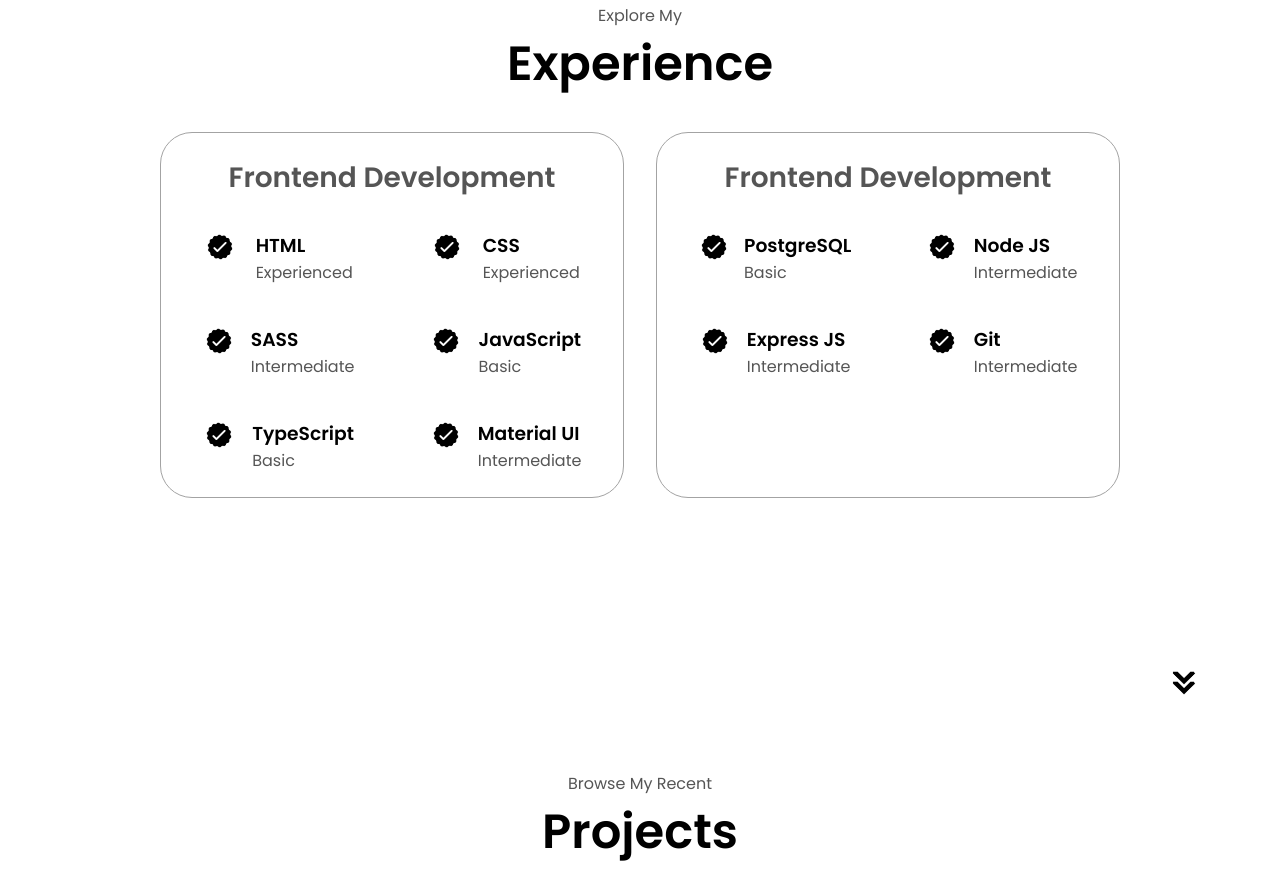
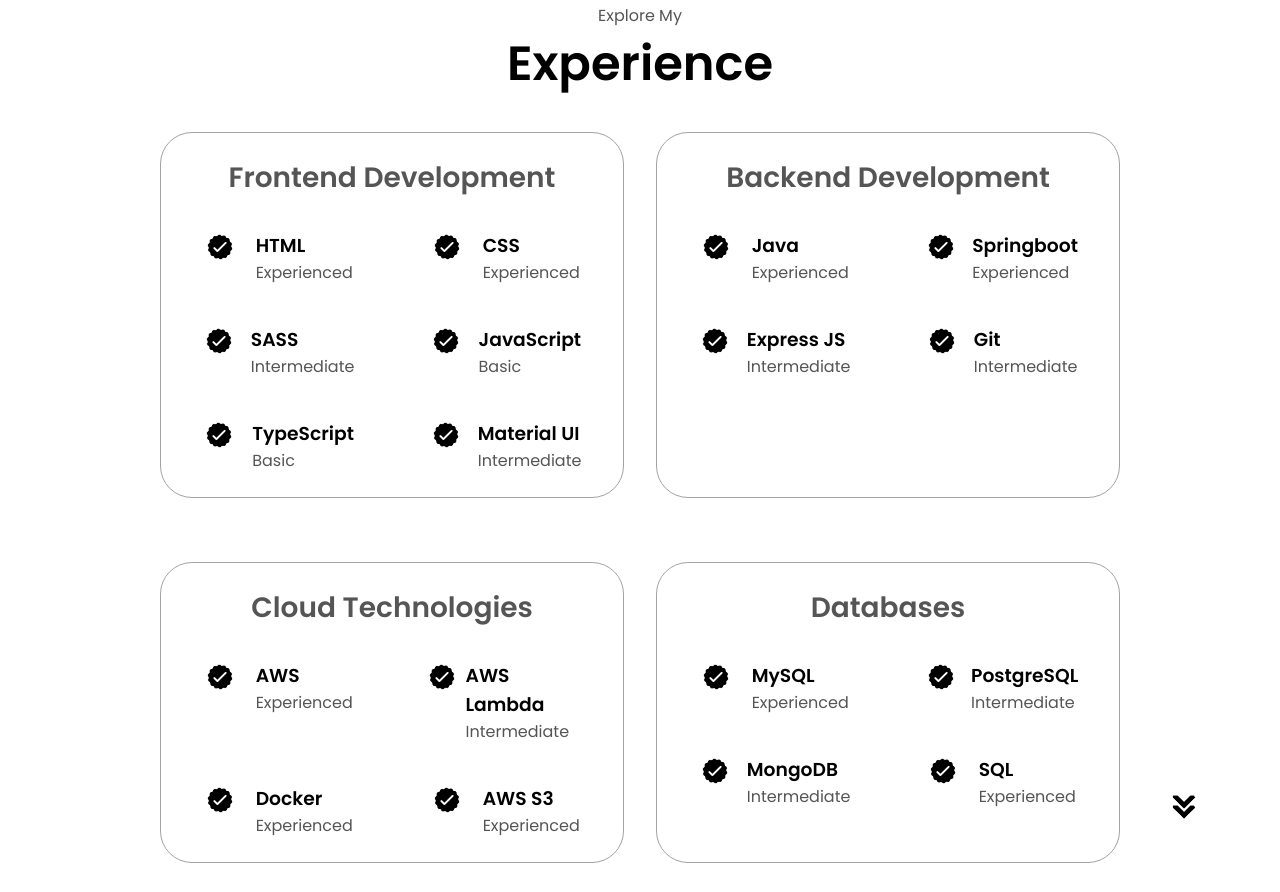
Before and after one commit to AravindPullarcot/Portfolio, a plain HTML site: page index.html in a window 1280 px wide. Shown: the part 1693-2585 px from the top of the page. Drawn offline with Linux system fonts and the light colour scheme.

```diff
--- a/index.html
+++ b/index.html
@@ -21,7 +21,7 @@
       </div>
     </nav>
     <nav id="hamburger-nav">
-      <div class="logo">John Doe</div>
+      <div class="logo">Aravind Pullarcot</div>
       <div class="hamburger-menu">
         <div class="hamburger-icon" onclick="toggleMenu()">
           <span></span>
@@ -42,8 +42,8 @@
       </div>
       <div class="section__text">
         <p class="section__text__p1">Hello, I'm</p>
-        <h1 class="title">John Doe</h1>
-        <p class="section__text__p2">Frontend Developer</p>
+        <h1 class="title">Aravind Pullarcot</h1>
+        <p class="section__text__p2">Java Developer</p>
         <div class="btn-container">
           <button
             class="btn btn-color-2"
@@ -91,7 +91,7 @@
                 class="icon"
               />
               <h3>Experience</h3>
-              <p>2+ years <br />Frontend Development</p>
+              <p>> 1+ years <br />Backend Development</p>
             </div>
             <div class="details-container">
               <img
@@ -100,17 +100,16 @@
                 class="icon"
               />
               <h3>Education</h3>
-              <p>B.Sc. Bachelors Degree<br />M.Sc. Masters Degree</p>
+              <p>> Bachelors in Technology Computer Science & Engineering</p>
+              <p>> Post Graduate Degree in Cyber Security and Analysis</p>
             </div>
           </div>
           <div class="text-container">
             <p>
-              Lorem ipsum dolor sit amet consectetur adipisicing elit. Hic quis
-              reprehenderit et laborum, rem, dolore eum quod voluptate
-              exercitationem nobis, nihil esse debitis maxime facere minus sint
-              delectus velit in eos quo officiis explicabo deleniti dignissimos.
-              Eligendi illum libero dolorum cum laboriosam corrupti quidem,
-              reiciendis ea magnam? Nulla, impedit fuga!
+             Like to be better in my craft than yesterday,
+             Java backend developer looking for opportunities to show my worth.
+             Friendly and down to earth , Do not hesitate to reach out.
+             Always in that constant learning cycle :)
             </p>
           </div>
         </div>
@@ -126,6 +125,7 @@
       <p class="section__text__p1">Explore My</p>
       <h1 class="title">Experience</h1>
       <div class="experience-details-container">
+        <!--Front technologies-->
         <div class="about-containers">
           <div class="details-container">
             <h2 class="experience-sub-title">Frontend Development</h2>
@@ -198,8 +198,9 @@
               </article>
             </div>
           </div>
+          <!--Backend technologies-->
           <div class="details-container">
-            <h2 class="experience-sub-title">Frontend Development</h2>
+            <h2 class="experience-sub-title">Backend Development</h2>
             <div class="article-container">
               <article>
                 <img
@@ -208,8 +209,8 @@
                   class="icon"
                 />
                 <div>
-                  <h3>PostgreSQL</h3>
-                  <p>Basic</p>
+                  <h3>Java </h3>
+                  <p>Experienced</p>
                 </div>
               </article>
               <article>
@@ -219,8 +220,8 @@
                   class="icon"
                 />
                 <div>
-                  <h3>Node JS</h3>
-                  <p>Intermediate</p>
+                  <h3>Springboot</h3>
+                  <p>Experienced</p>
                 </div>
               </article>
               <article>
@@ -247,6 +248,7 @@
               </article>
             </div>
           </div>
+
         </div>
       </div>
       <img
@@ -255,6 +257,118 @@
         class="icon arrow"
         onclick="location.href='./#projects'"
       />
+      <!--Cloud Technologies-->
+      <div class="about-containers">
+        <div class="details-container">
+          <h2 class="experience-sub-title">Cloud Technologies</h2>
+            <div class="article-container">
+              <article>
+                <img
+                  src="./assets/checkmark.png"
+                  alt="Experience icon"
+                  class="icon"
+                />
+                <div>
+                  <h3>AWS</h3>
+                  <p>Experienced</p>
+                </div>
+              </article>
+              <article>
+                <img
+                  src="./assets/checkmark.png"
+                  alt="Experience icon"
+                  class="icon"
+                />
+                <div>
+                  <h3>AWS Lambda</h3>
+                  <p>Intermediate</p>
+                </div>
+              </article>
+              <article>
+                <img
+                  src="./assets/checkmark.png"
+                  alt="Experience icon"
+                  class="icon"
+                />
+                <div>
+                  <h3>Docker</h3>
+                  <p>Experienced</p>
+                </div>
+              </article>
+              <article>
+                <img
+                  src="./assets/checkmark.png"
+                  alt="Experience icon"
+                  class="icon"
+                />
+                <div>
+                  <h3>AWS S3</h3>
+                  <p>Experienced</p>
+                </div>
+              </article>
+            </div>
+        </div>
+          <!-- Databases -->
+      <div class="details-container">
+        <h2 class="experience-sub-title">Databases</h2>
+        <div class="article-container">
+          <article>
+            <img
+              src="./assets/checkmark.png"
+              alt="Experience icon"
+              class="icon"
+            />
+            <div>
+              <h3>MySQL</h3>
+              <p>Experienced</p>
+            </div>
+          </article>
+          <article>
+            <img
+              src="./assets/checkmark.png"
+              alt="Experience icon"
+              class="icon"
+            />
+            <div>
+              <h3>PostgreSQL</h3>
+              <p>Intermediate</p>
+            </div>
+          </article>
+          <article>
+            <img
+              src="./assets/checkmark.png"
+              alt="Experience icon"
+              class="icon"
+            />
+            <div>
+              <h3>MongoDB</h3>
+              <p>Intermediate</p>
+            </div>
+          </article>
+          <article>
+            <img
+              src="./assets/checkmark.png"
+              alt="Experience icon"
+              class="icon"
+            />
+            <div>
+              <h3>SQL</h3>
+              <p>Experienced</p>
+            </div>
+          </article>
+        </div>
+      </div>
+    </div>
+  </div>
+      </div>
+
+    </div>
+    <img
+      src="./assets/arrow.png"
+      alt="Arrow icon"
+      class="icon arrow"
+      onclick="location.href='./#projects'"
+    />
     </section>
     <section id="projects">
       <p class="section__text__p1">Browse My Recent</p>
@@ -352,7 +466,7 @@
             alt="Email icon"
             class="icon contact-icon email-icon"
           />
-          <p><a href="mailto:examplemail@gmail.com">Example@gmail.com</a></p>
+          <p><a href="mailto:examplemail@gmail.com">aravindpullarcot1@gmail.com</a></p>
         </div>
         <div class="contact-info-container">
           <img
```
